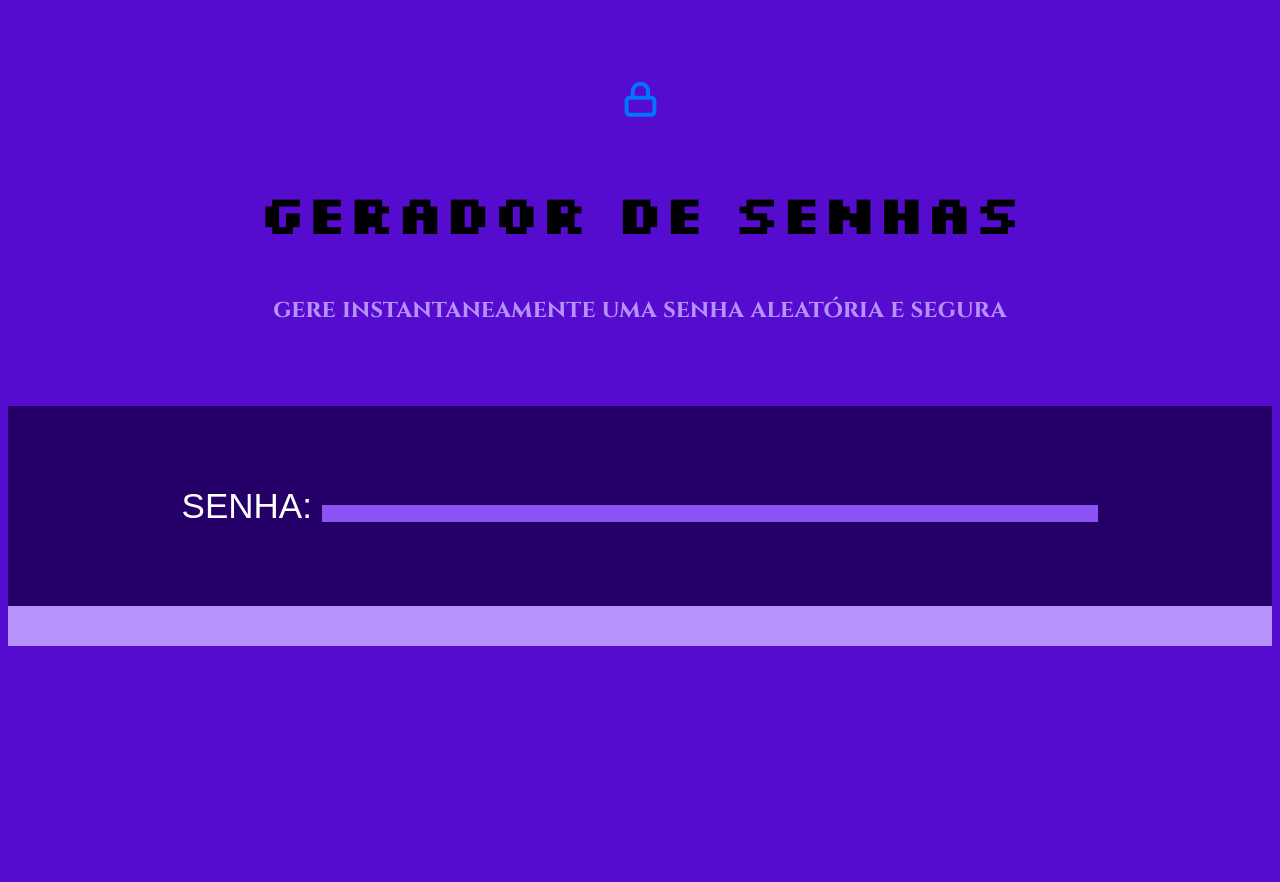
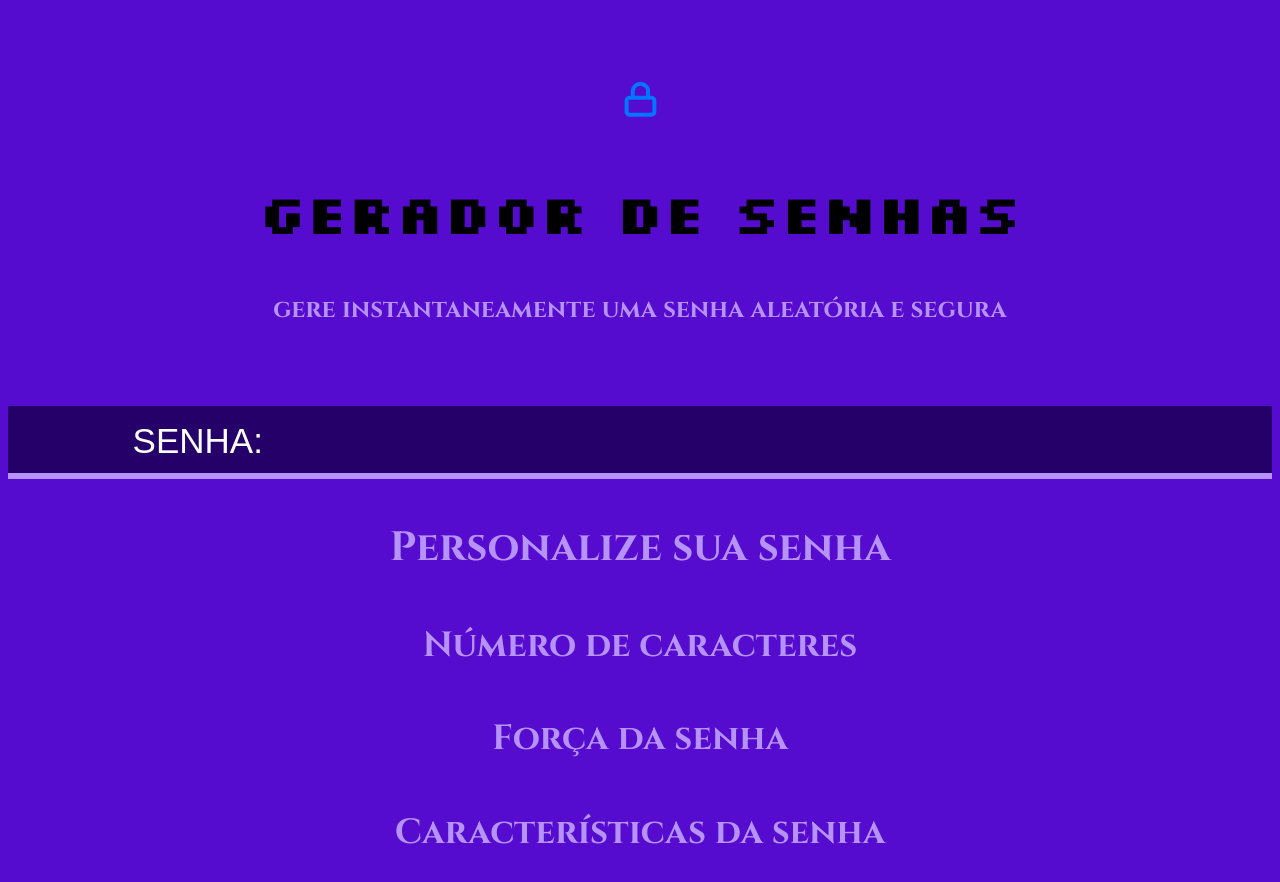
Before and after one commit to isadoratelles/gerador-de-senhas, a plain HTML site: page site de seg/index.html in a window 1280 px wide. Before the commit the page ends 800 px from the top, so only its background shows below. Drawn offline with Linux system fonts and the light colour scheme; a web font is replaced by a local one.

Commit message:
Add files via upload

```diff
--- a/site de seg/index.html
+++ b/site de seg/index.html
@@ -18,6 +18,20 @@
             <label for="senha">SENHA:</label>
             <input name="senha" type="password" id="campo-senha">
         </div>
+        <div class="parametro">
+            <h3 class="parametro-titulo">Personalize sua senha</h3>
+            <div class="parametro-coluna-senha">
+                <div class="parametro-senha">
+                    <h4 class="parametro-senha-titulo">Número de caracteres</h4>
+                </div>
+                <div class="parametro-senha">
+                    <h4 class="parametro-senha-titulo">Força da senha</h4>
+                </div>
+                <div class="parametrosenha">
+                    <h4 class="parametro-senha-titulo">Características da senha</h4>
+                </div>
+            </div>
+        </div>
     </section>
 
 </body>
--- a/site de seg/style.css
+++ b/site de seg/style.css
@@ -48,15 +48,20 @@ body{
 .conteudo-senha{
     margin-top: 80px;
     background: var(--fundo-senha);
-    padding:80px;
-    border-bottom: 40px solid var(--borda);
+    padding:10px;
+    border-bottom: 6px solid var(--borda);
     font-family:"Tiny5", sans-serif;
     color: white;
 }
 
 #campo-senha{
-    background-color: var(--fundo-texto);
+    background-color: var(--fundo-senha);
     border:none;
     color:var (--cor-da-letra);
+    font-size: 40px;
     width:70%;
 }
+
+#campo-senha:focus{
+    outline:none;
+}
```
